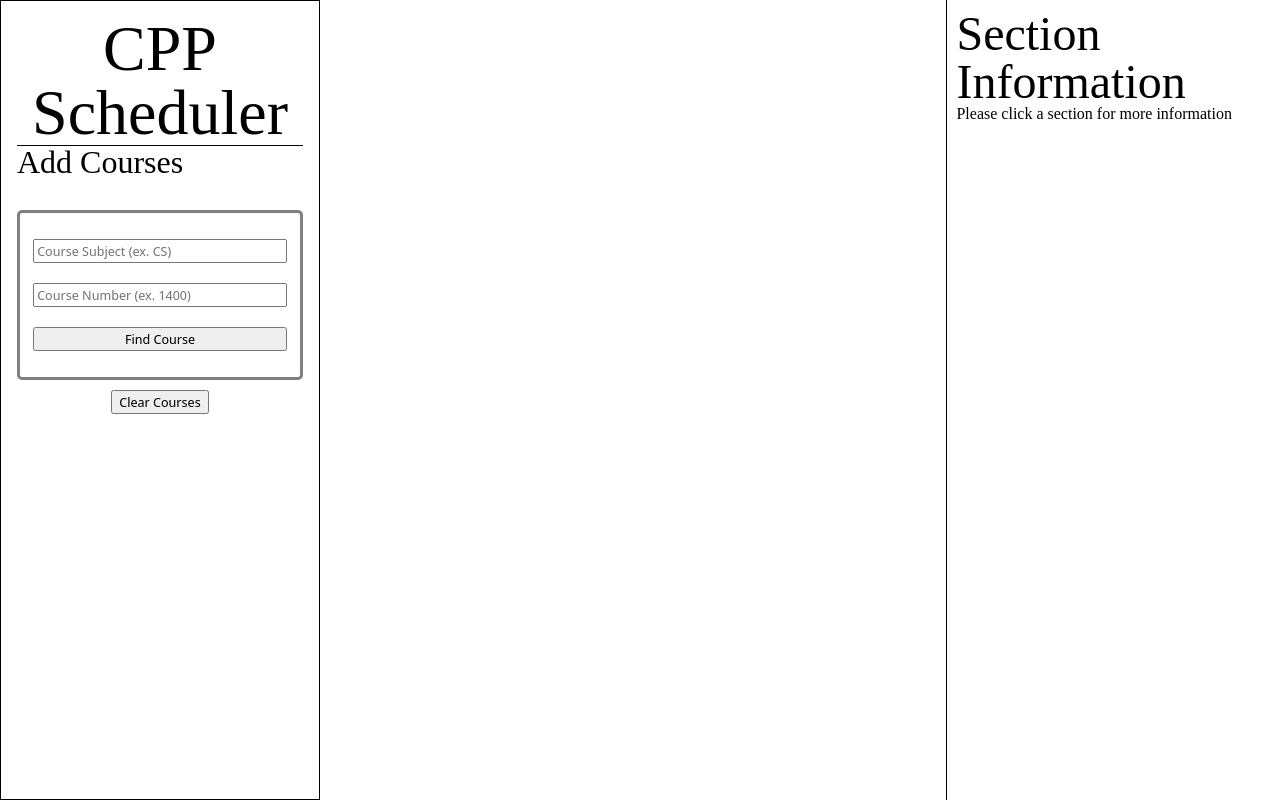
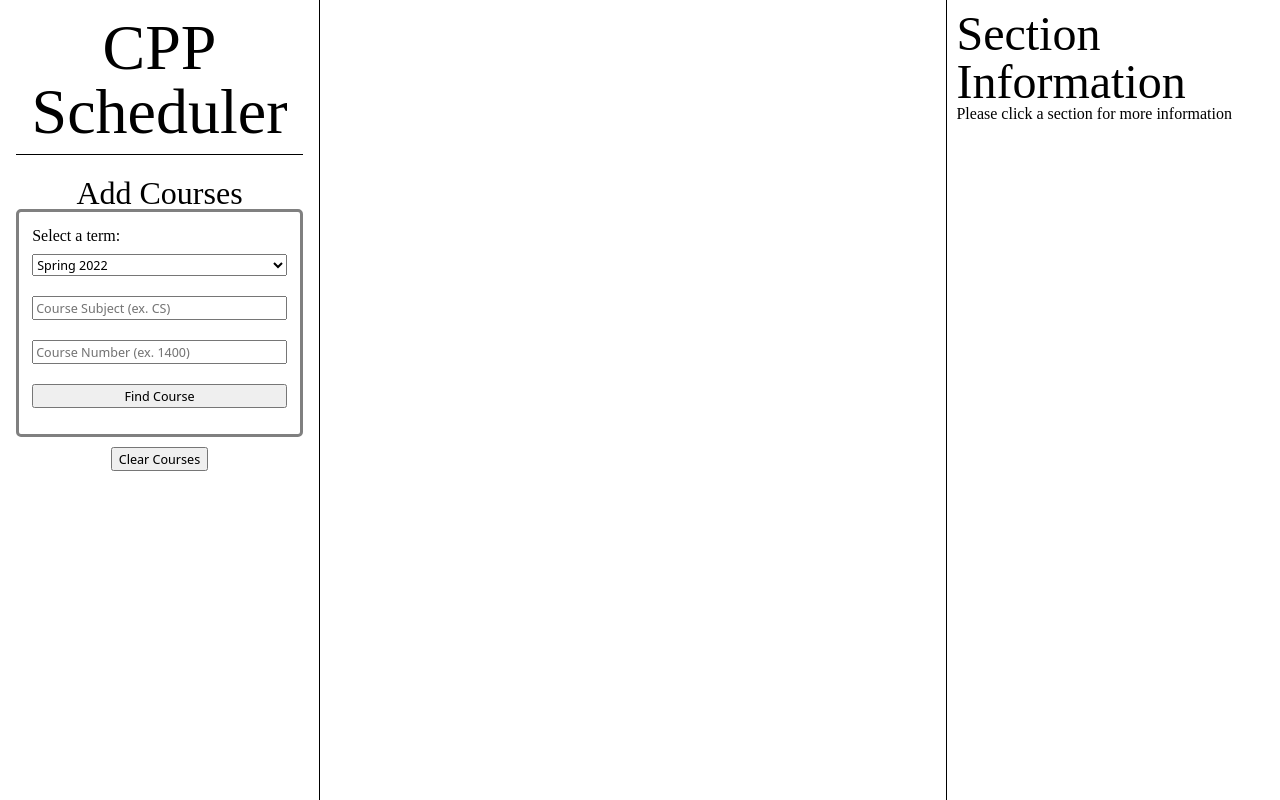
Before and after one commit to CPP-CS/cpp-scheduler-webapp, a Vue app: page / in a window 1280 px wide. Built offline with nearby package versions, Linux system fonts and the light colour scheme.

Commit message:
more visual updates

```diff
--- a/src/components/CourseQuery.vue
+++ b/src/components/CourseQuery.vue
@@ -1,6 +1,11 @@
 // options: subject, course number, mode
 <template>
   <form id="courseQueryContainer">
+    <label for="term">Select a term:</label>
+    <select name="term" id="term">
+      <option v-for="term in terms" :key="term" value="term.query">{{ term.name }}</option>
+    </select>
+
     <input v-model="subject" type="text" placeholder="Course Subject (ex. CS)" id="subject" />
 
     <input v-model="courseNumber" type="text" placeholder="Course Number (ex. 1400)" id="courseNumber" />
@@ -17,6 +22,12 @@ export default {
       subject: "",
       courseNumber: "",
       mode: "Any Mode",
+      terms: [
+        {
+          query: "Sp22",
+          name: "Spring 2022",
+        },
+      ],
     };
   },
   created() {
@@ -42,7 +53,11 @@ export default {
   display: flex;
   flex-direction: column;
 }
+label {
+  margin: 0 10px;
+}
+select,
 input {
-  margin: 10px;
+  margin: 10px 10px 10px 10px;
 }
 </style>
--- a/src/components/CourseSelect.vue
+++ b/src/components/CourseSelect.vue
@@ -1,6 +1,5 @@
 <template>
   <div id="courseSelectContainer">
-    <h3 id="title">Select Sections</h3>
     <SectionsSelector
       :key="sectionsData"
       v-for="sectionsData in courses"
@@ -41,13 +40,8 @@ export default defineComponent({
 </script>
 
 <style scoped>
-#title {
-  align-self: start;
-  font-size: 2em;
-  padding-bottom: 10px;
-}
 #courseSelectContainer {
-  padding: 20px 0;
+  padding: 20px 3px;
   display: flex;
   flex-direction: column;
   width: 100%;
--- a/src/components/Courses.vue
+++ b/src/components/Courses.vue
@@ -1,11 +1,12 @@
 <template>
   <div id="coursesContainer">
     <h1 id="pageTitle">CPP Scheduler</h1>
-    <div id="coursesSearchContainer">
-      <h2 id="name">Add Courses</h2>
-      <CourseQuery @find-sections="findSections" />
-      <input type="button" value="Clear Courses" @click="clearCourses" class="button" />
-    </div>
+
+    <h2 id="name">Add Courses</h2>
+    <CourseQuery @find-sections="findSections" />
+    <input type="button" value="Clear Courses" @click="clearCourses" class="button" />
+
+    <h3 id="name" v-if="notEmpty">Select Sections</h3>
     <CourseSelect
       v-if="notEmpty"
       :courses="courses"
@@ -113,8 +114,11 @@ export default defineComponent({
 
 <style scoped>
 #name {
+  border-top: 1px black solid;
+  text-align: center;
   font-size: 2em;
-  margin-bottom: 1em;
+  margin-top: 0.3em;
+  padding-top: 0.7em;
 }
 #coursesContainer {
   box-sizing: border-box;
@@ -127,19 +131,16 @@ export default defineComponent({
 }
 @media (min-width: 641px) {
   #coursesContainer {
+    border: 0;
+    border-right: solid black 1px;
     width: 25%;
     height: 100vh;
     overflow-y: scroll;
   }
 }
-#coursesSearchContainer {
-  display: flex;
-  flex-direction: column;
-}
 #pageTitle {
   font-size: 4em;
   text-align: center;
-  border-bottom: 1px solid black;
 }
 .button {
   align-self: center;
--- a/src/components/SectionSelect.vue
+++ b/src/components/SectionSelect.vue
@@ -1,5 +1,5 @@
 <template>
-  <div id="sectionSelectContainer" :class="{ selected: section.Selected }">
+  <div id="sectionSelectContainer" :class="{ deselected: !section.Selected }">
     <input type="checkbox" :checked="section.Selected" name="selected" id="checkbox" @click="switchSelected" />
     <div id="sectionContainer">
       <h3>Section: {{ section.Section }}</h3>
@@ -69,7 +69,7 @@ export default defineComponent({
 #sectionContainer {
   line-height: 1.3em;
 }
-.selected {
-  background-color: white;
+.deselected {
+  background-color: lightgray;
 }
 </style>
--- a/src/components/SectionsSelector.vue
+++ b/src/components/SectionsSelector.vue
@@ -66,7 +66,7 @@ export default defineComponent({
   flex-direction: column;
   background-color: white;
   border-radius: 10px;
-
+  margin: 5px 0;
   max-height: 40vh;
   width: 100%;
   min-width: 300px;
@@ -80,6 +80,9 @@ export default defineComponent({
   border-bottom: black solid 1px;
 }
 #delete {
+  :hover {
+    filter: invert(76%) sepia(0%) saturate(3820%) hue-rotate(15deg) brightness(91%) contrast(86%);
+  }
   align-self: center;
   width: 20%;
   height: 20px;
```
